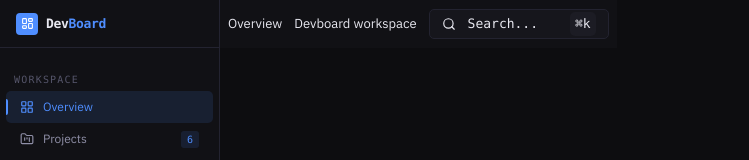
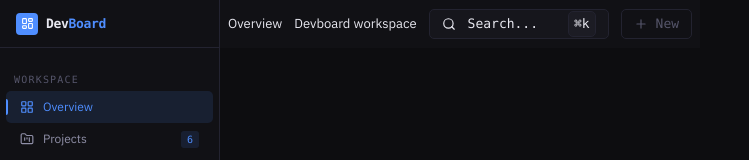
Before and after one commit to georgegoodluck/DevBoard, a Next.js app: page / in a window 1280 px wide. Shown: the top 160 px of the page, without its empty margins (0-749 px from the left). Built offline with nearby package versions, Linux system fonts and the light colour scheme.

Commit message:
feat: create TopbarActions

```diff
--- a/components/layout/Topbar.tsx
+++ b/components/layout/Topbar.tsx
@@ -1,3 +1,4 @@
+import TopbarActions from "./TopbarActions";
 import TopbarBreadcrumb from "./TopbarBreadcrumb";
 import TopbarSearch from "./TopbarSearch";
 
@@ -7,6 +8,7 @@ export default function Topbar() {
     style={{ height: "var(--topbar-height)" }}>
       <TopbarBreadcrumb />
       <TopbarSearch />
+      <TopbarActions />
     </header>
   );
 }
--- /dev/null
+++ b/components/layout/TopbarActions.tsx
@@ -0,0 +1,13 @@
+import { div } from "framer-motion/client";
+import { Plus } from "lucide-react";
+
+export default function TopbarActions() {
+  return (
+    <div className="flex items-center">
+      <button className="border border-[var(--border)] rounded-[var(--radius)] flex items-center gap-2 px-3 h-[30px] text-[var(--text3)] font-mono hover:text-[var(--text1)] hover:bg-[var(--bg2)] cursor-pointer">
+        <Plus size={14} />
+        New
+      </button>
+    </div>
+  );
+}
--- a/components/layout/TopbarSearch.tsx
+++ b/components/layout/TopbarSearch.tsx
@@ -2,10 +2,10 @@ import { Search } from "lucide-react";
 
 export default function TopbarSearch() {
   return (
-    <div className="flex items-center gap-3 px-3 border bg-[var(--bg2)] border-[var(--border)] rounded-[var(--radius)] h-[30px] w-[180px] cursor-text">
+    <div className="flex items-center gap-3 px-3 bg-[var(--bg2)] border border-[var(--border)] rounded-[var(--radius)] h-[30px] w-[180px] cursor-text">
       <Search size={14} />
       <span className="font-mono">Search...</span>
-      <kbd className="bg-[var(--bg3)] border-[var(--border)] rounded-[var(--radius)] px-[5px] py-[2px] ml-auto">
+      <kbd className="bg-[var(--bg3)] border border-[var(--border)] rounded-[var(--radius)] px-[5px] py-[2px] ml-auto">
         &#x2318;k
       </kbd>
     </div>
```
Also changed, not shown: app/globals.css (+6 -2 lines).
